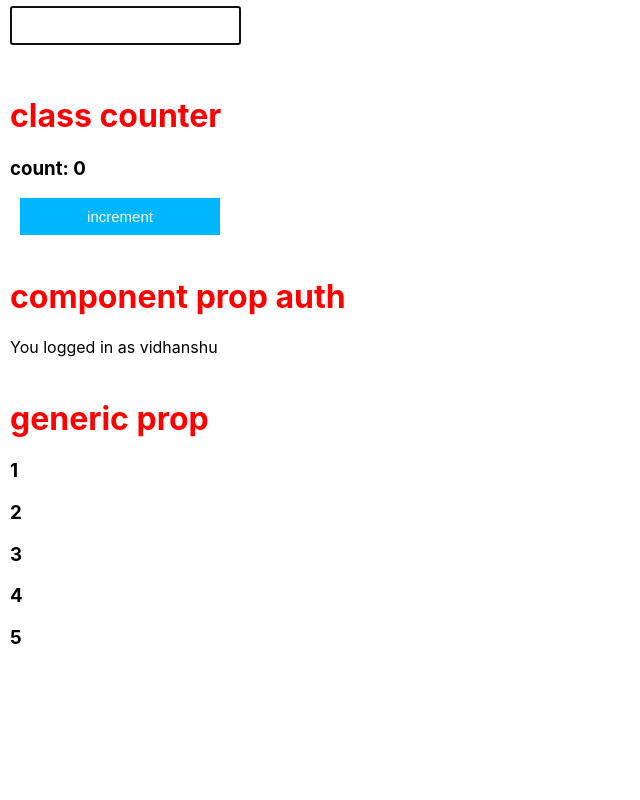
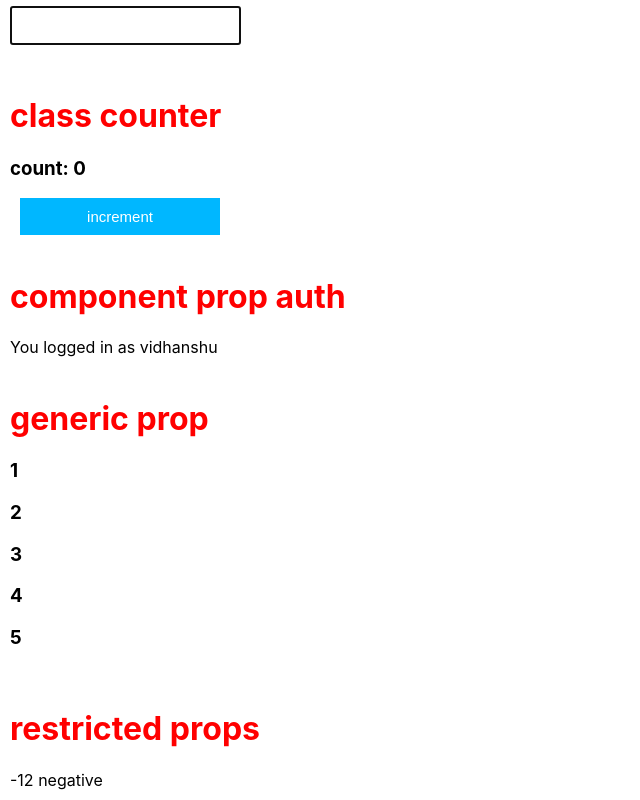
Before and after one commit to vidhanshu/react-typescript-tutorial, a React (Create React App) app: page / in a window 1280 px wide. Shown: the part 1606-2406 px from the top of the page, without its empty margins (0-640 px from the left). Before the commit the page ends 2284 px from the top, so only its background shows below. Built offline with nearby package versions, Linux system fonts and the light colour scheme.

Commit message:
restricted prop

```diff
--- a/src/App.tsx
+++ b/src/App.tsx
@@ -13,6 +13,7 @@ import Input from "./components/Input";
 import Person from "./components/Person";
 import Persons from "./components/Persons";
 import Private from "./components/component prop/Private";
+import RandomNumber from "./components/restricting prop/RandomNumber";
 import Section from "./components/section/Section";
 import ThemeContextProvider from "./components/useContext/ThemeContextProvider";
 import { useState } from "react";
@@ -85,6 +86,9 @@ function App() {
               }}
             />
           </Section>
+          <Section title="restricted props">
+            <RandomNumber value={-12} isNegative={true}/>
+          </Section>
         </div>
       </AuthContextProvider>
     </ThemeContextProvider>
--- /dev/null
+++ b/src/components/restricting prop/RandomNumber.tsx
@@ -0,0 +1,38 @@
+import React from "react";
+
+type randomNumber = {
+  value: number;
+};
+type positiveType = randomNumber & {
+  isPositive: boolean;
+  isNegative?: never;
+  isZero?: never;
+};
+type negativeType = randomNumber & {
+  isNegative: boolean;
+  isPositive?: never;
+  isZero?: never;
+};
+type zeroType = randomNumber & {
+  isZero: boolean;
+  isPositive?: never;
+  isNegative?: never;
+};
+
+type randomNumberType = positiveType | negativeType | zeroType;
+
+function RandomNumber({
+  value,
+  isPositive,
+  isNegative,
+  isZero,
+}: randomNumberType) {
+  return (
+    <div>
+      {value} {isPositive && "positive"} {isNegative && "negative"}
+      {isZero && "zero"}
+    </div>
+  );
+}
+
+export default RandomNumber;
```
